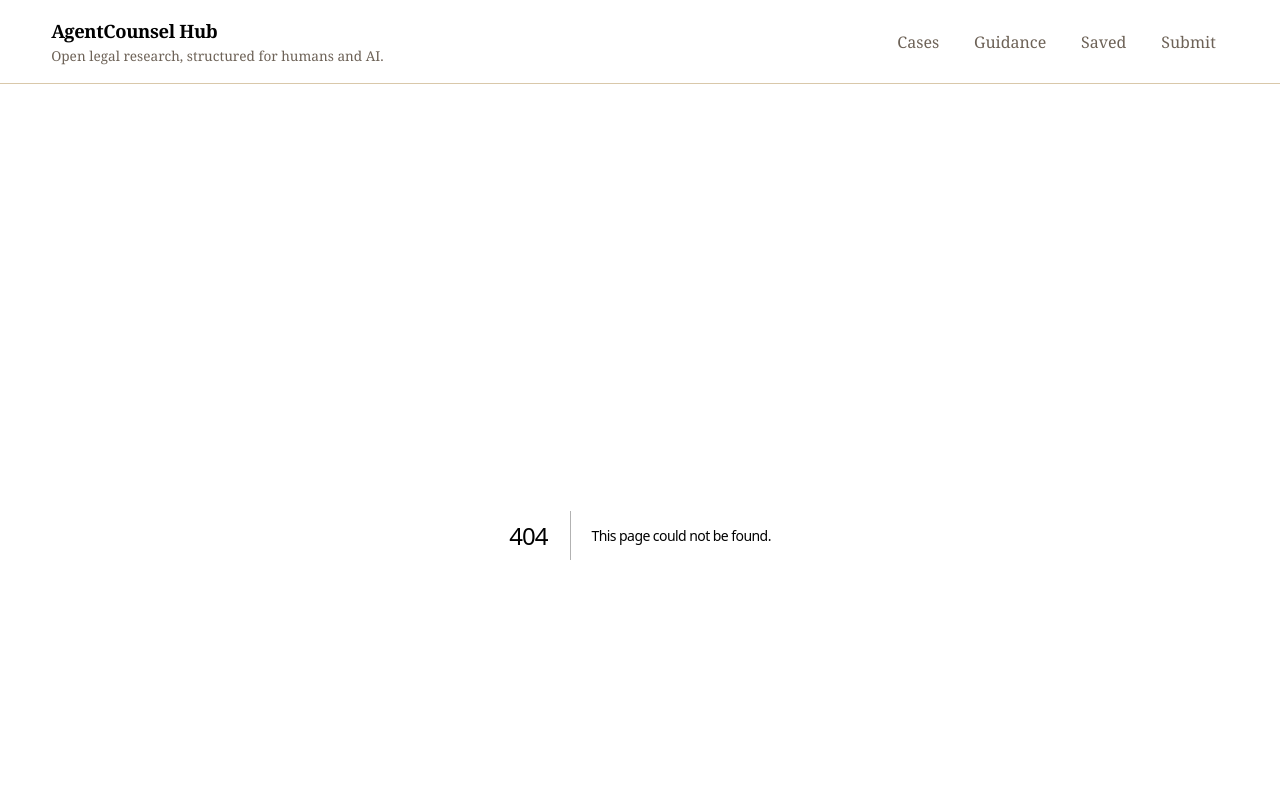
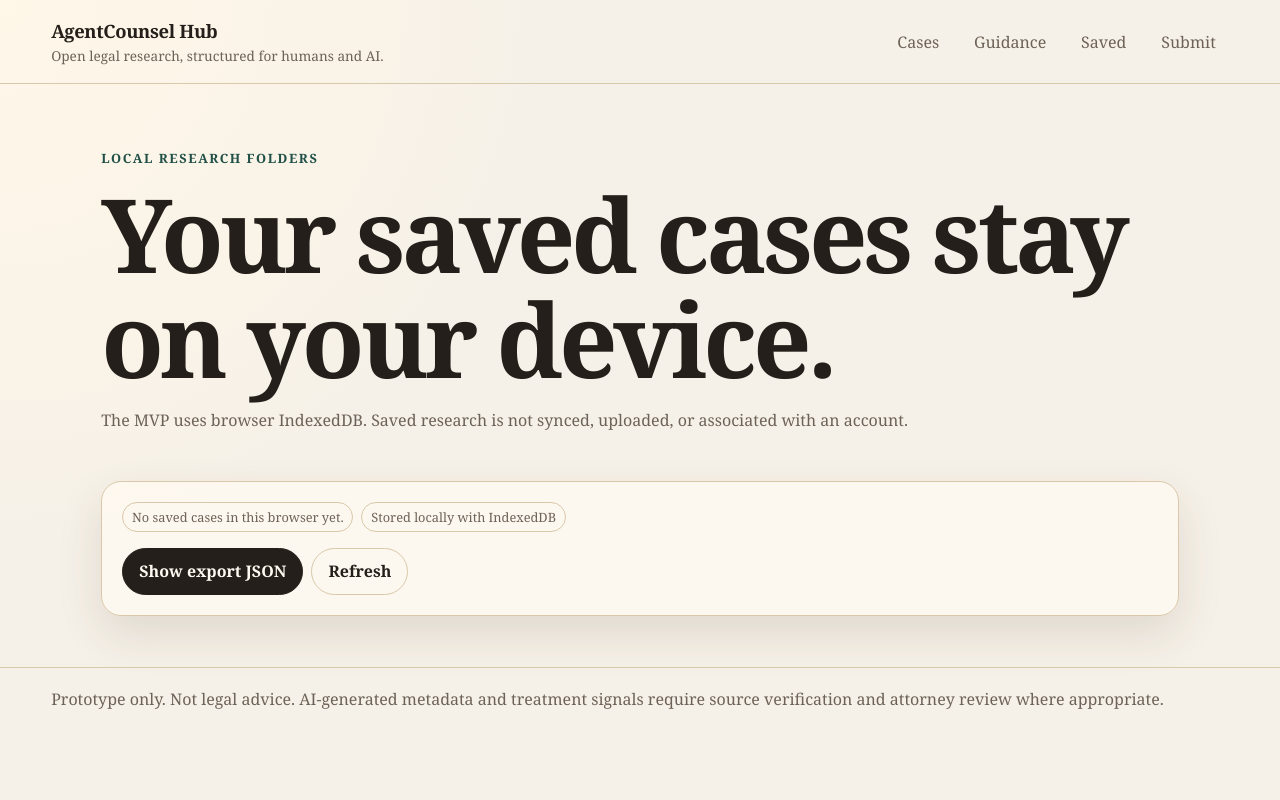
Before and after one commit to zgbrenner/agentcounselhub, a Next.js app in the folder apps/web/: page /saved in a window 1280 px wide. Before the commit this address had no page. Shown: the top 800 px of the page. Built offline with nearby package versions, Linux system fonts and the light colour scheme.

Commit message:
Add saved research page

```diff
--- /dev/null
+++ b/apps/web/app/saved/page.tsx
@@ -0,0 +1,18 @@
+import { SavedResearchPanel } from "@/components/SavedResearchPanel";
+
+export default function SavedPage() {
+  return (
+    <>
+      <section className="hero" style={{ gridTemplateColumns: "1fr" }}>
+        <div>
+          <p className="eyebrow">Local research folders</p>
+          <h1>Your saved cases stay on your device.</h1>
+          <p>
+            The MVP uses browser IndexedDB. Saved research is not synced, uploaded, or associated with an account.
+          </p>
+        </div>
+      </section>
+      <SavedResearchPanel />
+    </>
+  );
+}
```
